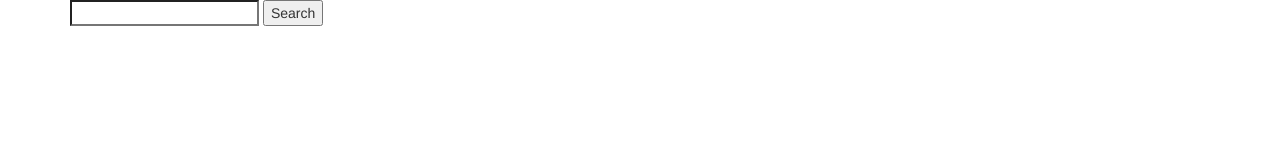
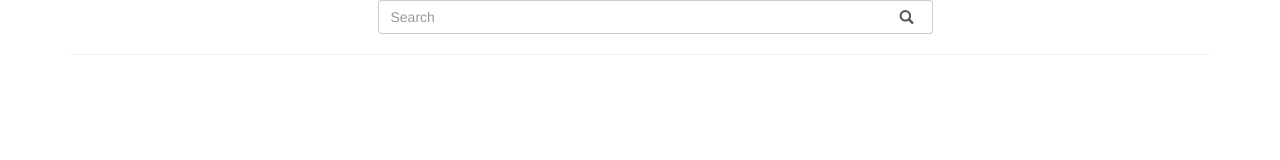
Before and after one commit to morrismukiri/learn-angular, a plain HTML site: page githubViewer.html in a window 1280 px wide. Drawn offline with Linux system fonts and the light colour scheme.

Commit message:
Added search button and started cleaning the ui

```diff
--- /dev/null
+++ b/css/style.css
@@ -0,0 +1,12 @@
+.stylish-input-group .input-group-addon{
+    background: white !important;
+}
+.stylish-input-group .form-control{
+	border-right:0;
+	box-shadow:0 0 0;
+	border-color:#ccc;
+}
+.stylish-input-group button{
+    border:0;
+    background:transparent;
+}
--- a/githubViewer.html
+++ b/githubViewer.html
@@ -14,24 +14,41 @@
 	<script src="js/app.js"></script>
 	<link rel="stylesheet" href="/bower_components/datatables/media/css/dataTables.bootstrap.min.css">
 	<link rel="stylesheet" href="/bower_components/bootstrap/dist/css/bootstrap.min.css">
+	<link rel="stylesheet" href="css/style.css">
 </head>
 
-<body ng-app="githubModule">
+<body ng-app="githubModule" class="container">
 
 
-	<div class="userData container" ng-controller="githubCtrl">
+	<div class="userData " ng-controller="githubCtrl">
 
 		<form ng-submit="search(githubUSername)">
-			<input type="search" ng-model="githubUSername">
-			<input type="submit" value="Search">
+			<div class="container">
+				<div class="row">
+					<div class="col-sm-6 col-sm-offset-3">
+						<div id="imaginary_container">
+							<div class="input-group stylish-input-group">
+								<input type="search" ng-model="githubUSername" class="form-control" placeholder="Search">
+								<span class="input-group-addon">
+                        <button type="submit">
+                            <span class="glyphicon glyphicon-search"></span>
+								</button>
+								</span>
+							</div>
+						</div>
+					</div>
+				</div>
+			</div>
 		</form>
-		{{error}}
+		{{ error }}
 		<div class="details container" ng-show="user">
-			<h2><a href="{{user.html_url}}">{{user.name}}</a> <em>({{user.type}})</em></h2>
-			<h5>{{user.company}}</h5>
-			<img ng-src="{{user.avatar_url}}" width="150">
+			<div class="col-xs-12"><a href="{{user.html_url}}" title="{{user.html_url}}" class="h3">{{user.name}}</a></div>
+			<div class="col-xs-12"><a href="mailto:{{email}}" class="h4">{{email}}</a></div>
+			<div class="col-xs-12">{{user.company}}</div>
+			<img ng-src="{{user.avatar_url}}s=460" width="150">
 		</div>
 		<h2 class="h2" ng-show="repos">Projects</h2>
+		<hr>
 		<div class="table-container container-fluid" ng-show="repos">
 			<table datatable="ng" class="table table-bordered table-striped table-condensed row-border hover">
 				<thead>
@@ -48,8 +65,8 @@
 				</thead>
 				<tbdoy>
 					<tr ng-repeat="repo in repos">
-						<td><a href="{{repo.homepage}}">{{repo.name}}</a>
-							<br> <a href="{{repo.html_url}}">{{repo.full_name}})</a></td>
+						<td><a href="{{repo.homepage}}" title="{{repo.homepage}}">{{repo.name}}</a>
+							<br> <a href="{{repo.html_url}}" title="{{repo.html_url}}">{{repo.full_name}})</a></td>
 						<td>{{repo.description}}</td>
 						<td>{{repo.language}}</td>
 						<td>{{repo.created_at | date}}</td>
--- a/js/app.js
+++ b/js/app.js
@@ -13,7 +13,8 @@
 
 	var githubModule = angular.module("githubModule", ['datatables']);
 	githubModule.controller("githubCtrl", ['$scope', '$http', function ($scope, $http) {
-		var githubUSername = '';
+		var githubUSername = "";
+		$scope.error = "";
 		var notFoundError = function (dets) {
 			$scope.error = "Could not find the requested data";
 		}
```
